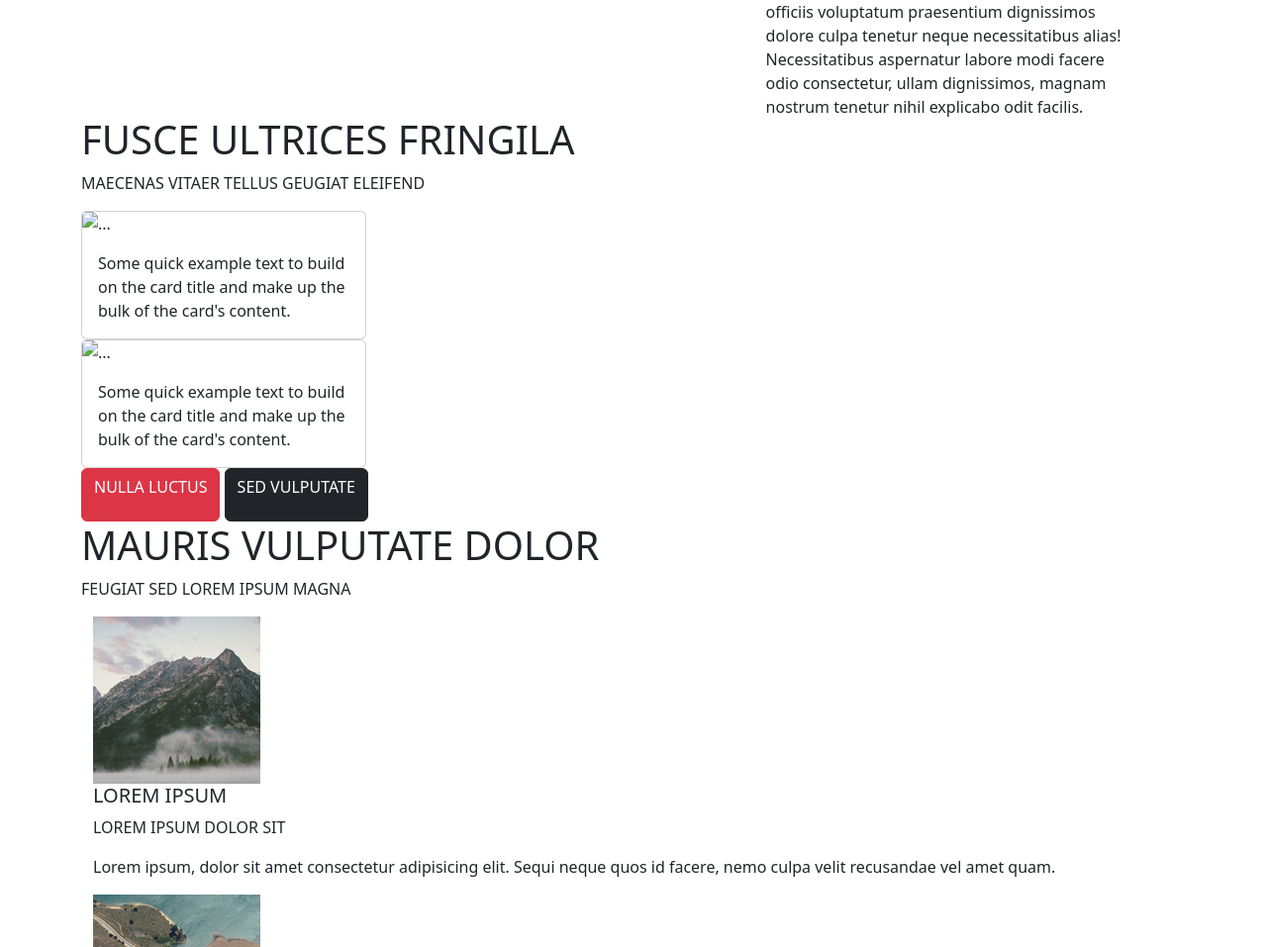
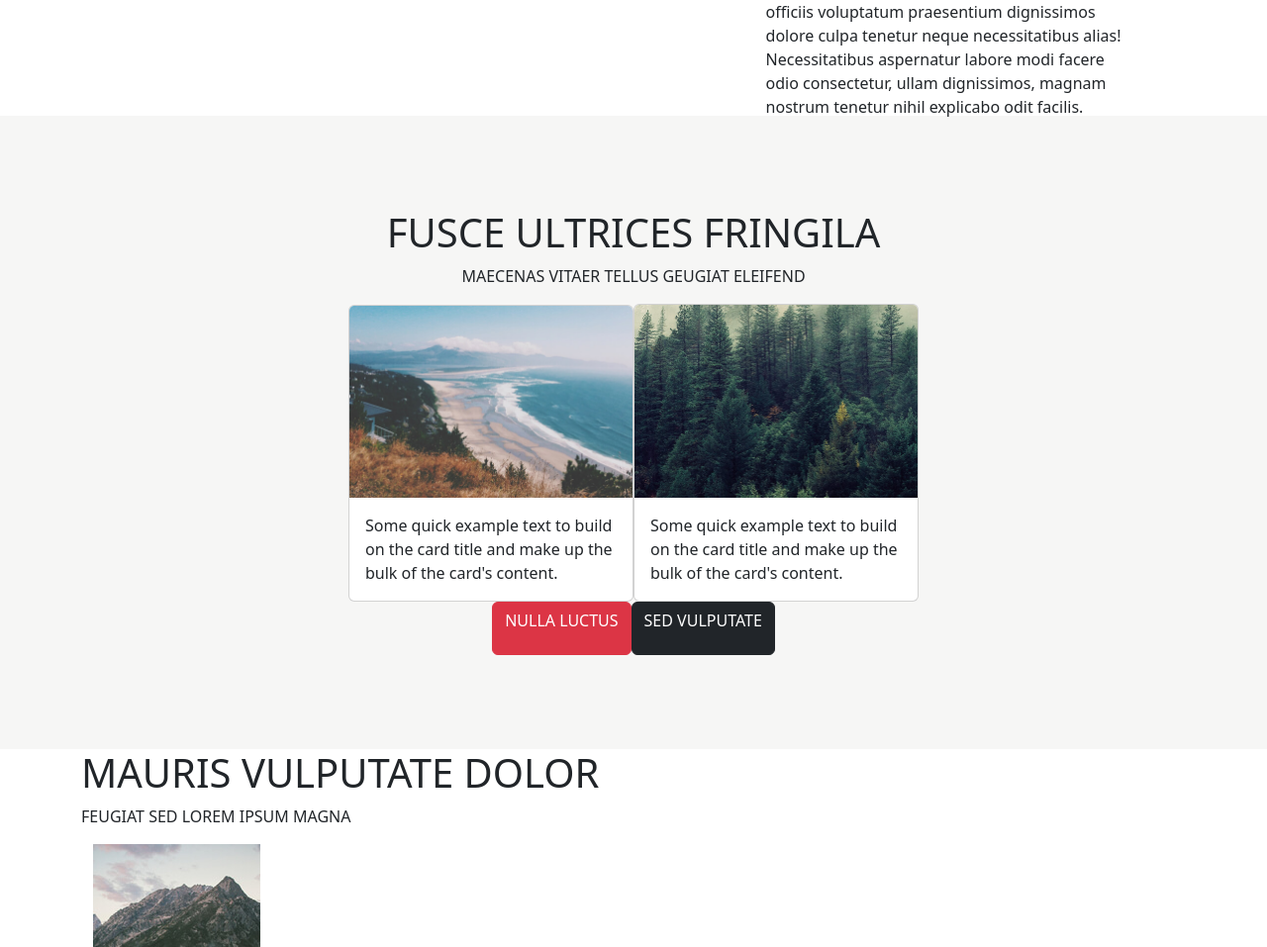
Before and after one commit to ME0WGE/Spatial, a website: page index.html in a window 1280 px wide. Shown: the part 1069-2026 px from the top of the page at 99% size. Drawn offline with nearby package versions, Linux system fonts and the light colour scheme.

Commit message:
position section 2 50% done

```diff
--- a/index.html
+++ b/index.html
@@ -66,9 +66,7 @@
     </div>
     <!-- CONTENT -->
     <!-- SECTION 1 -->
-    <section
-      class="section1"
-    >
+    <section class="section1">
       <div class="container section1-div1">
         <h1>MAECENAS LUCTUS LECTUS</h1>
         <p>PERSPICIATIS DOLOREMQUE RECUSANDAE DOLOR</p>
@@ -95,15 +93,21 @@
       </div>
     </section>
     <!-- SECTION 2 -->
-    <section>
-      <div class="container">
+    <section class="section2">
+      <div
+        class="container d-flex flex-column justify-content-center align-items-center"
+      >
         <h1>FUSCE ULTRICES FRINGILA</h1>
         <p>MAECENAS VITAER TELLUS GEUGIAT ELEIFEND</p>
       </div>
-      <div class="container">
+      <div class="container d-flex justify-content-center align-items-center">
         <!-- CARD 1 -->
         <div class="card" style="width: 18rem">
-          <img src="..." class="card-img-top" alt="..." />
+          <img
+            src="./public/assets/img/pic02.jpg"
+            class="card-img-top"
+            alt="..."
+          />
           <div class="card-body">
             <p class="card-text">
               Some quick example text to build on the card title and make up the
@@ -113,7 +117,11 @@
         </div>
         <!-- CARD 2 -->
         <div class="card" style="width: 18rem">
-          <img src="..." class="card-img-top" alt="..." />
+          <img
+            src="./public/assets/img/pic03.jpg"
+            class="card-img-top"
+            alt="..."
+          />
           <div class="card-body">
             <p class="card-text">
               Some quick example text to build on the card title and make up the
@@ -123,7 +131,7 @@
         </div>
       </div>
       <!-- BUTTONS -->
-      <div class="container">
+      <div class="container d-flex justify-content-center align-items-center">
         <div class="btn btn-danger">
           <p>NULLA LUCTUS</p>
         </div>
--- a/src/sass/partials/_base.scss
+++ b/src/sass/partials/_base.scss
@@ -40,6 +40,7 @@ nav {
   }
 }
 // CONTENT
+// SECTION 1
 .section1 {
   margin: 1vw;
   height: 50vh;
@@ -66,3 +67,12 @@ nav {
     width: 30vw;
   }
 }
+// SECTION 2
+.section2 {
+  background-color: #f6f6f5;
+  height: 80vh;
+  display: flex;
+  flex-direction: column;
+  justify-content: center;
+  align-items: center;
+}
```
Also changed, not shown: public/styles/style.css, 1 other file.
